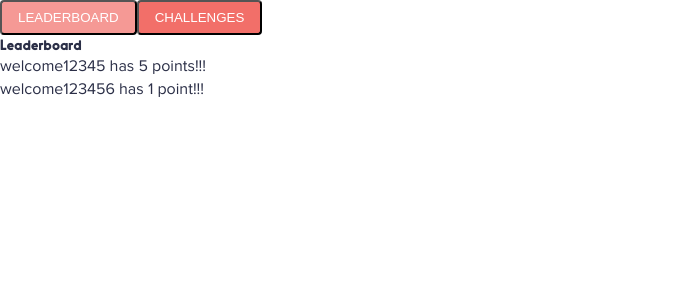
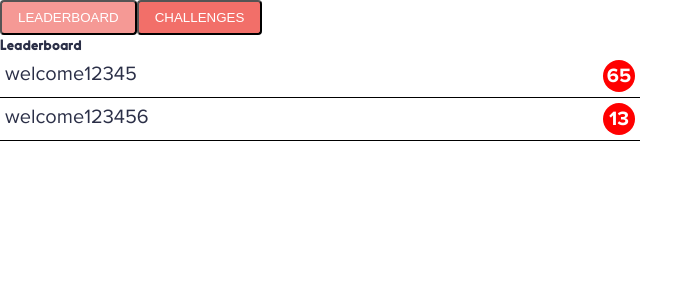
Before and after one commit to voorhoede-labs/plastic-soup-pickup, a Nuxt app: page /challenge in a window 1280 px wide. Both pictures are taken after a click on the button "LEADERBOARD". Shown: the top 300 px of the page, without its empty margins (0-698 px from the left). Built offline with nearby package versions, Linux system fonts and the light colour scheme.

Commit message:
Leaderboard styling!

```diff
--- a/components/LeaderBoard.vue
+++ b/components/LeaderBoard.vue
@@ -3,13 +3,39 @@
     <h4>Leaderboard</h4>
     <ol>
       <li v-for="user in sortedUsers" :key="user.id">
-        {{ user.id }} has {{ user.numImages }} point{{ user.numImages === 1 ? '' : 's' }}!!!
+        <span class="username">
+          {{ user.id }}
+        </span>
+        <span class="points">
+          {{ user.numImages * 13 }}
+        </span>
       </li>
     </ol>
   </div>
 </template>
 
 <style>
+  li {
+    display: flex;
+    justify-content: space-between;
+    font-size: 1.25em;
+    border-bottom: 1px solid black;
+    padding: 0.25em;
+  }
+
+  .points {
+    display: flex;
+    justify-content: center;
+    flex-direction: column;
+    text-align: center;
+    background: red;
+    border-radius: 50%;
+    text-align: center;
+    width: 2rem;
+    height: 2rem;
+    color: white;
+    font-weight: bold;
+  }
 </style>
 
 <script>
```
